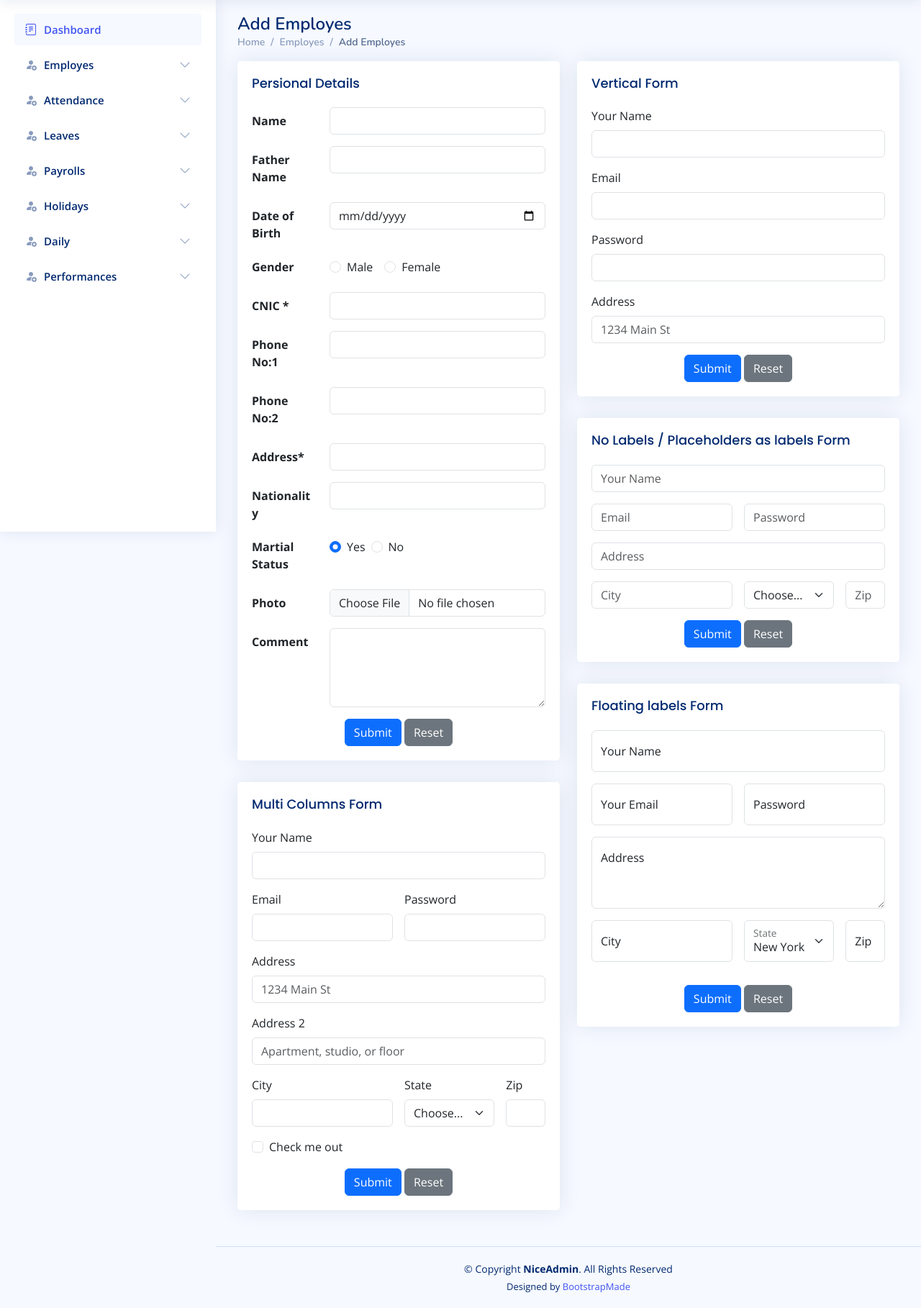
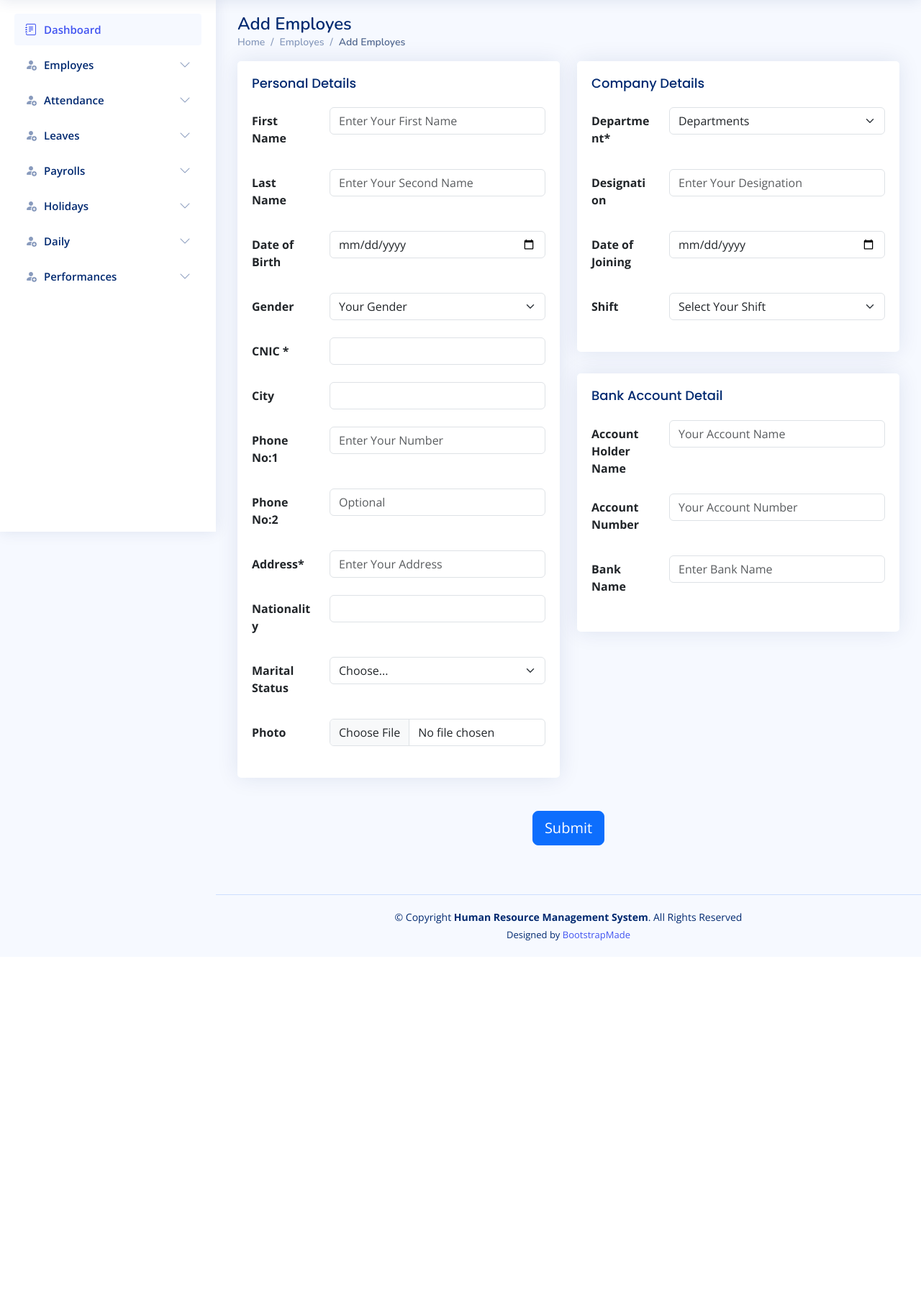
Before and after one commit to alpha121x/Hr-panel, a PHP site: page /add-employe.php in a window 1280 px wide. Shown: the part 61-1879 px from the top of the page at 72% size. After the commit the page ends 1369 px from the top, so only its background shows below. Run offline with PHP 8.4, Linux system fonts and the light colour scheme; a user stored in the database is signed in; some libraries are stand-ins or nearby versions.

Commit message:
add employe done

```diff
--- a/add-employe.php
+++ b/add-employe.php
@@ -62,336 +62,267 @@
       </nav>
     </div><!-- End Page Title -->
     <section class="section">
+    <form method="post" class='needs-validation' novalidate action="fir-employe-query.php">
       <div class="row">
         <div class="col-lg-6">
 
+
           <div class="card">
             <div class="card-body">
-              <h5 class="card-title">Persional Details</h5>
+              <h5 class="card-title">Personal Details</h5>
 
               <!-- Horizontal Form -->
-              <form>
-                <div class="row mb-3">
-                  <label for="inputEmail3" class="col-sm-3 col-form-label"><b>Name</b></label>
+
+                <div class="row mb-4">
+                  <label for="" class="col-sm-3 col-form-label"><b>First Name</b></label>
                   <div class="col-sm-9">
-                    <input type="text" class="form-control" id="inputText">
+                    <input type="text" class="form-control" id="inputText" placeholder="Enter Your First Name" required name="first_name">
+                    <div class="invalid-feedback">
+                      Please Enter Your First Name
+                    </div>
                   </div>
                 </div>
 
-                <div class="row mb-3 justify-content-center">
-                  <label for="inputEmail3" class="col-sm-3 col-form-label"><b>Father Name</b></label>
+                <div class="row mb-4 justify-content-center">
+                  <label for="" class="col-sm-3 col-form-label"><b>Last Name</b></label>
                   <div class="col-sm-9">
-                    <input type="text" class="form-control" id="inputText">
+                    <input type="text" class="form-control" id="inputText" placeholder="Enter Your Second Name" required name="last_name">
+                    <div class="invalid-feedback">
+                     please Enter your Second Name
+                    </div>
                   </div>
                 </div>
 
-                <div class="row mb-3">
-                  <label for="inputEmail3" class="col-sm-3 col-form-label"><b>Date of Birth</b></label>
+                <div class="row mb-4">
+                  <label for="" class="col-sm-3 col-form-label"><b>Date of Birth</b></label>
                   <div class="col-sm-9">
-                    <input type="date" class="form-control" id="inputText">
+                    <input type="date" class="form-control" id="inputText" required name="date_of_birth">
+                    <div class="invalid-feedback">
+                     please Enter your Second Name
+                    </div>
                   </div>
                 </div>
 
-                <fieldset class="row mb-3 ">
-                  <legend class="col-form-label col-sm-3 pt-0"><b>Gender</b></legend>
-                  <div class="col-sm-9 d-flex">
-                    <div class="form-check">
-                      <input class="form-check-input" type="radio" name="gridRadios" id="gridRadios1" value="option1" checked>
-                      <label class="form-check-label" for="gridRadios1">
-                        Male
-                      </label>
+                <div class="row mb-4">
+                  <label for="" class="col-sm-3 col-form-label"><b>Gender</b></label>
+                  <div class="col-sm-9">
+                  <select class="form-control form-select" required name="gender">
+                    <option selected>Your Gender</option>
+                    <option value="Male">Male</option>
+                    <option value="Female">Female</option>
+                  </select>
+                  <div class="valid-feedback">
+                      Please Select Your Gender
                     </div>
-                    <div class="form-check mx-3">
-                      <input class="form-check-input" type="radio" name="gridRadios" id="gridRadios2" value="option2">
-                      <label class="form-check-label" for="gridRadios2">
-                        Female
-                      </label>
-                    </div>
-
-                  </div>
-                </fieldset>
-
-                <div class="row mb-3">
-                  <label for="inputEmail3" class="col-sm-3 col-form-label"><b>CNIC *</b></label>
-                  <div class="col-sm-9">
-                    <input type="number" class="form-control" id="inputText">
                   </div>
                 </div>
 
-                <div class="row mb-3">
-                  <label for="inputEmail3" class="col-sm-3 col-form-label"><b>Phone No:1</b></label>
+                <div class="row mb-4">
+                  <label for="" class="col-sm-3 col-form-label"><b>CNIC *</b></label>
                   <div class="col-sm-9">
-                    <input type="number" class="form-control" id="inputText">
+                    <input type="number" class="form-control" id="inputText" required name="cnic">
+                    <div class="invalid-feedback">
+                     Please Enter Your CNIC Number
+                    </div>
                   </div>
                 </div>
 
-                <div class="row mb-3">
-                  <label for="inputEmail3" class="col-sm-3 col-form-label"><b>Phone No:2</b></label>
+                <div class="row mb-4">
+                  <label for="" class="col-sm-3 col-form-label"><b>City</b></label>
                   <div class="col-sm-9">
-                    <input type="number" class="form-control" id="inputText">
+                    <input type="text" class="form-control" id="inputText" required name="city">
+                    <div class="invalid-feedback">
+                    Please Enter your City
+                    </div>
                   </div>
                 </div>
 
-                <div class="row mb-3">
-                  <label for="inputEmail3" class="col-sm-3 col-form-label"><b>Address*</b></label>
+                <div class="row mb-4">
+                  <label for="" class="col-sm-3 col-form-label"><b>Phone No:1</b></label>
                   <div class="col-sm-9">
-                    <input type="text" class="form-control" id="inputText">
+                    <input type="number" class="form-control" id="inputText" placeholder="Enter Your Number" required name="phone1">
+                    <div class="invalid-feedback">
+                    Please Enter Your Phone Number
+                    </div>
+                  </div>
+                </div>
+
+                <div class="row mb-4">
+                  <label for="" class="col-sm-3 col-form-label"><b>Phone No:2</b></label>
+                  <div class="col-sm-9">
+                    <input type="number" class="form-control" id="inputText" placeholder="Optional" name="phone2">
+                    <div class="valid-feedback">
+                    Please Enter Your Phone Number ( Optional )
+                    </div>
+                  </div>
+                </div>
+
+                <div class="row mb-4">
+                  <label for="" class="col-sm-3 col-form-label"><b>Address*</b></label>
+                  <div class="col-sm-9">
+                    <input type="text" class="form-control" id="inputText" placeholder="Enter Your Address" required name="address">
+                    <div class="invalid-feedback">
+                    Please Your Address
+                    </div>
                   </div>
                 </div>
 
 
 
-                <div class="row mb-3">
-                  <label for="inputEmail3" class="col-sm-3 col-form-label"><b>Nationality</b></label>
+                <div class="row mb-4">
+                  <label for="" class="col-sm-3 col-form-label form-label"><b>Nationality</b></label>
                   <div class="col-sm-9">
-                    <input type="text" class="form-control" id="inputText">
+                    <input type="text" class="form-control" id="inputText" required name="nationality">
+                    <div class="invalid-feedback">
+                    Please  Enter Your Nationality Information
+                    </div>
                   </div>
                 </div>
 
 
 
-                <fieldset class="row mb-3">
-                  <legend class="col-form-label col-sm-3 pt-0"><b>Martial Status</b></legend>
-                  <div class="col-sm-9 d-flex">
-                    <div class="form-check">
-                      <input class="form-check-input" type="radio" name="gridRadios" id="gridRadios1" value="option1" checked>
-                      <label class="form-check-label" for="gridRadios1">
-                        Yes
-                      </label>
+                <div class="row mb-4">
+                  <label  class="col-sm-3 col-form-label"><b>Marital Status</b></label>
+                  <div class="col-sm-9">
+                  <select  class="form-control form-select" required name="marital_status">
+                    <option selected>Choose...</option>
+                    <option value="Married">Yes</option>
+                    <option value="Not Married">No</option>
+                  </select>
+                  <div class="valid-feedback">
+                  Please Enter You Married or Not!
                     </div>
-                    <div class="form-check mx-2">
-                      <input class="form-check-input" type="radio" name="gridRadios" id="gridRadios2" value="option2">
-                      <label class="form-check-label" for="gridRadios2">
-                       No
-                      </label>
-                    </div>
-
-                  </div>
-                </fieldset>
-
-                <div class="row mb-3">
-                  <label for="inputEmail3" class="col-sm-3 col-form-label"><b>Photo</b></label>
-                  <div class="col-sm-9">
-                    <input type="file" class="form-control" id="inputText">
                   </div>
                 </div>
 
-                <div class="row mb-3">
-                  <label for="inputEmail3" class="col-sm-3 col-form-label"><b>Comment</b></label>
+                <div class="row mb-4">
+                  <label for="photo" class="col-sm-3 col-form-label"><b>Photo</b></label>
                   <div class="col-sm-9">
-                    <textarea name="" id="" cols="30" rows="4" class="form-control"></textarea>
+                    <input type="file" class="form-control"  required name="photo">
+                    <div class="invalid-feedback">
+                    Please Enter Your Photo
+                    </div>
+                  </div>
+                </div>
+            </div>
+          </div>
+        </div>
+
+
+        <div class="col-lg-6">
+
+          <div class="card">
+            <div class="card-body">
+              <h5 class="card-title">Company Details</h5>
+
+              <!-- Vertical Form -->
+
+                  <div class="row mb-4">
+                      <label for="" class="col-sm-3 col-form-label "><b>Department*</b></label>
+                      <div class="col-sm-9">
+                      <select id="inputState" class="form-control form-select" required name="department">
+                        <option selected>Departments</option>
+                        <option value="Call Center">Call Center</option>
+                        <option value="WordPress">WordPress</option>
+                        <option value="PHP Developer">PHP Developer</option>
+                        <option value="Designing">Designing</option>
+                        <option value="Marketing">Marketing</option>
+                      </select>
+                       <div class="valid-feedback">
+                       Please Enter Your Department
+                       </div>
                       </div>
                   </div>
 
 
 
-
-                <div class="text-center">
-                  <button type="submit" class="btn btn-primary">Submit</button>
-                  <button type="reset" class="btn btn-secondary">Reset</button>
+                  <div class="row mb-4">
+                      <label for="" class="col-sm-3 col-form-label"><b>Designation</b></label>
+                      <div class="col-sm-9">
+                        <input type="text" class="form-control"  placeholder="Enter Your Designation" required name="designation">
+                        <div class="invalid-feedback">
+                        Please Enter Your Designation
                         </div>
-              </form><!-- End Horizontal Form -->
-
                       </div>
                     </div>
 
-          <div class="card">
-            <div class="card-body">
-              <h5 class="card-title">Multi Columns Form</h5>
-
-              <!-- Multi Columns Form -->
-              <form class="row g-3">
-                <div class="col-md-12">
-                  <label for="inputName5" class="form-label">Your Name</label>
-                  <input type="text" class="form-control" id="inputName5">
+                    <div class="row mb-4">
+                      <label for="" class="col-sm-3 col-form-label"><b>Date of Joining</b></label>
+                      <div class="col-sm-9">
+                        <input type="date" class="form-control" id="inputText" required name="date_of_join">
+                        <div class="invalid-feedback">
+                        Please Enter Date of Joining
                         </div>
-                <div class="col-md-6">
-                  <label for="inputEmail5" class="form-label">Email</label>
-                  <input type="email" class="form-control" id="inputEmail5">
-                </div>
-                <div class="col-md-6">
-                  <label for="inputPassword5" class="form-label">Password</label>
-                  <input type="password" class="form-control" id="inputPassword5">
-                </div>
-                <div class="col-12">
-                  <label for="inputAddress5" class="form-label">Address</label>
-                  <input type="text" class="form-control" id="inputAddres5s" placeholder="1234 Main St">
-                </div>
-                <div class="col-12">
-                  <label for="inputAddress2" class="form-label">Address 2</label>
-                  <input type="text" class="form-control" id="inputAddress2" placeholder="Apartment, studio, or floor">
-                </div>
-                <div class="col-md-6">
-                  <label for="inputCity" class="form-label">City</label>
-                  <input type="text" class="form-control" id="inputCity">
-                </div>
-                <div class="col-md-4">
-                  <label for="inputState" class="form-label">State</label>
-                  <select id="inputState" class="form-select">
-                    <option selected>Choose...</option>
-                    <option>...</option>
-                  </select>
-                </div>
-                <div class="col-md-2">
-                  <label for="inputZip" class="form-label">Zip</label>
-                  <input type="text" class="form-control" id="inputZip">
-                </div>
-                <div class="col-12">
-                  <div class="form-check">
-                    <input class="form-check-input" type="checkbox" id="gridCheck">
-                    <label class="form-check-label" for="gridCheck">
-                      Check me out
-                    </label>
-                  </div>
-                </div>
-                <div class="text-center">
-                  <button type="submit" class="btn btn-primary">Submit</button>
-                  <button type="reset" class="btn btn-secondary">Reset</button>
-                </div>
-              </form><!-- End Multi Columns Form -->
-
                       </div>
                     </div>
 
+                    <div class="row mb-4">
+                      <label for="inputState" class="col-sm-3 col-form-label"><b>Shift</b></label>
+                      <div class="col-sm-9">
+                      <select id="inputState" class="form-control form-select" required name="shift">
+                        <option selected>Select Your Shift</option>
+                        <option value="09:00 am - 06:00 pm">09:00 am - 06:00 pm</option>
+                        <option value="12:00 pm - 09:00 pm">12:00 pm - 09:00 pm</option>
+                        <option value="09:00 pm - 06:00 am">09:00 pm - 06:00 am</option>
+
+                      </select>
+                      <div class="valid-feedback">
+                      Please Enter Your Shift
+                    </div>
+                      </div>
+                  </div>
+                </div>
               </div>
 
-        <div class="col-lg-6">
 
                 <div class="card">
                   <div class="card-body">
-              <h5 class="card-title">Vertical Form</h5>
+                    <h5 class="card-title">Bank Account Detail</h5>
 
-              <!-- Vertical Form -->
-              <form class="row g-3">
-                <div class="col-12">
-                  <label for="inputNanme4" class="form-label">Your Name</label>
-                  <input type="text" class="form-control" id="inputNanme4">
+                    <!-- No Labels Form -->
+
+                    <div class="row mb-3">
+                        <label for="" class="col-sm-3 col-form-label"><b>Account Holder Name</b></label>
+                        <div class="col-sm-9">
+                          <input type="text" class="form-control" id="inputText" placeholder="Your Account Name" required name="account_name">
+                          <div class="invalid-feedback">
+                          Please Enter Your Bank Account Name
                           </div>
-                <div class="col-12">
-                  <label for="inputEmail4" class="form-label">Email</label>
-                  <input type="email" class="form-control" id="inputEmail4">
-                </div>
-                <div class="col-12">
-                  <label for="inputPassword4" class="form-label">Password</label>
-                  <input type="password" class="form-control" id="inputPassword4">
-                </div>
-                <div class="col-12">
-                  <label for="inputAddress" class="form-label">Address</label>
-                  <input type="text" class="form-control" id="inputAddress" placeholder="1234 Main St">
-                </div>
-                <div class="text-center">
-                  <button type="submit" class="btn btn-primary">Submit</button>
-                  <button type="reset" class="btn btn-secondary">Reset</button>
-                </div>
-              </form><!-- Vertical Form -->
-
                         </div>
                       </div>
 
-          <div class="card">
-            <div class="card-body">
-              <h5 class="card-title">No Labels / Placeholders as labels Form</h5>
-
-              <!-- No Labels Form -->
-              <form class="row g-3">
-                <div class="col-md-12">
-                  <input type="text" class="form-control" placeholder="Your Name">
+                      <div class="row mb-4">
+                        <label for="" class="col-sm-3 col-form-label"><b>Account Number</b></label>
+                        <div class="col-sm-9">
+                          <input type="number" class="form-control" id="inputText" placeholder="Your Account Number" required name="account_number">
+                          <div class="invalid-feedback">
+                          Please Enter Your Account Number
                           </div>
-                <div class="col-md-6">
-                  <input type="email" class="form-control" placeholder="Email">
-                </div>
-                <div class="col-md-6">
-                  <input type="password" class="form-control" placeholder="Password">
-                </div>
-                <div class="col-12">
-                  <input type="text" class="form-control" placeholder="Address">
-                </div>
-                <div class="col-md-6">
-                  <input type="text" class="form-control" placeholder="City">
-                </div>
-                <div class="col-md-4">
-                  <select id="inputState" class="form-select">
-                    <option selected>Choose...</option>
-                    <option>...</option>
-                  </select>
-                </div>
-                <div class="col-md-2">
-                  <input type="text" class="form-control" placeholder="Zip">
-                </div>
-                <div class="text-center">
-                  <button type="submit" class="btn btn-primary">Submit</button>
-                  <button type="reset" class="btn btn-secondary">Reset</button>
-                </div>
-              </form><!-- End No Labels Form -->
-
                         </div>
                       </div>
 
-          <div class="card">
-            <div class="card-body">
-              <h5 class="card-title">Floating labels Form</h5>
-
-              <!-- Floating Labels Form -->
-              <form class="row g-3">
-                <div class="col-md-12">
-                  <div class="form-floating">
-                    <input type="text" class="form-control" id="floatingName" placeholder="Your Name">
-                    <label for="floatingName">Your Name</label>
-                  </div>
-                </div>
-                <div class="col-md-6">
-                  <div class="form-floating">
-                    <input type="email" class="form-control" id="floatingEmail" placeholder="Your Email">
-                    <label for="floatingEmail">Your Email</label>
-                  </div>
-                </div>
-                <div class="col-md-6">
-                  <div class="form-floating">
-                    <input type="password" class="form-control" id="floatingPassword" placeholder="Password">
-                    <label for="floatingPassword">Password</label>
-                  </div>
-                </div>
-                <div class="col-12">
-                  <div class="form-floating">
-                    <textarea class="form-control" placeholder="Address" id="floatingTextarea" style="height: 100px;"></textarea>
-                    <label for="floatingTextarea">Address</label>
-                  </div>
-                </div>
-                <div class="col-md-6">
-                  <div class="col-md-12">
-                    <div class="form-floating">
-                      <input type="text" class="form-control" id="floatingCity" placeholder="City">
-                      <label for="floatingCity">City</label>
+                      <div class="row mb-4">
+                        <label for="" class="col-sm-3 col-form-label"><b>Bank Name</b></label>
+                        <div class="col-sm-9">
+                          <input type="text" class="form-control" id="inputText" placeholder="Enter Bank Name" required name="bank_name">
+                          <div class="invalid-feedback">
+                          Please Enter Your Bank name ( You have a account )
                           </div>
                         </div>
                       </div>
-                <div class="col-md-4">
-                  <div class="form-floating mb-3">
-                    <select class="form-select" id="floatingSelect" aria-label="State">
-                      <option selected>New York</option>
-                      <option value="1">Oregon</option>
-                      <option value="2">DC</option>
-                    </select>
-                    <label for="floatingSelect">State</label>
                   </div>
                 </div>
-                <div class="col-md-2">
-                  <div class="form-floating">
-                    <input type="text" class="form-control" id="floatingZip" placeholder="Zip">
-                    <label for="floatingZip">Zip</label>
-                  </div>
-                </div>
-                <div class="text-center">
-                  <button type="submit" class="btn btn-primary">Submit</button>
-                  <button type="reset" class="btn btn-secondary">Reset</button>
-                </div>
-              </form><!-- End floating Labels Form -->
 
             </div>
           </div>
 
         </div>
       </div>
+              <div class="text-center text-end mb-5 mt-3">
+                  <button type="submit" class="btn btn-primary btn-lg" name="employe_save">Submit</button>
+                  <!-- <button type="reset" class="btn btn-secondary">Reset</button> -->
+                </div>
+      </form><!-- End Horizontal Form -->
     </section>
 
   </main><!-- End #main -->
@@ -399,7 +330,7 @@
   <!-- ======= Footer ======= -->
   <footer id="footer" class="footer">
     <div class="copyright">
-      &copy; Copyright <strong><span>NiceAdmin</span></strong>. All Rights Reserved
+      &copy; Copyright <strong><span>Human Resource Management System</span></strong>. All Rights Reserved
     </div>
     <div class="credits">
       <!-- All the links in the footer should remain intact. -->
```
Also changed, not shown: fir-employe-query.php (added, +61 -0 lines). Lines whose indentation alone changed are shown as unchanged.
